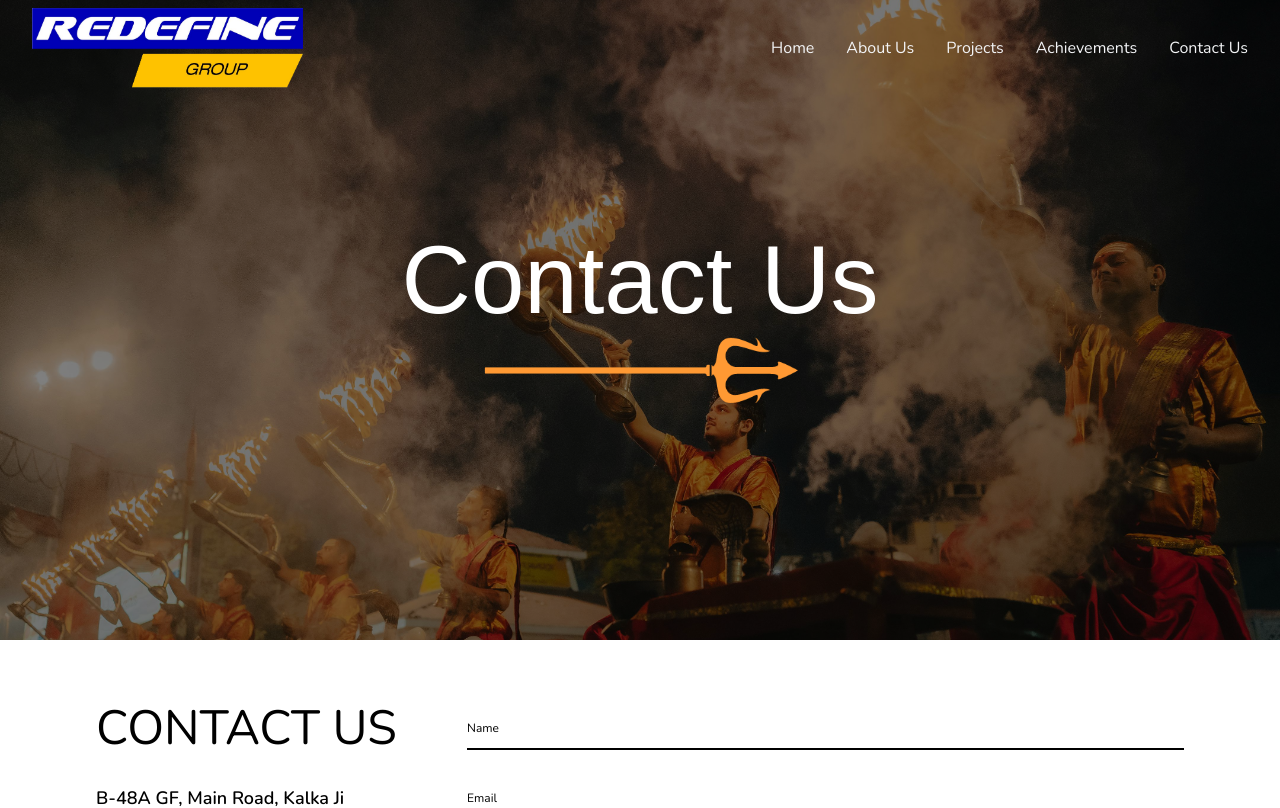
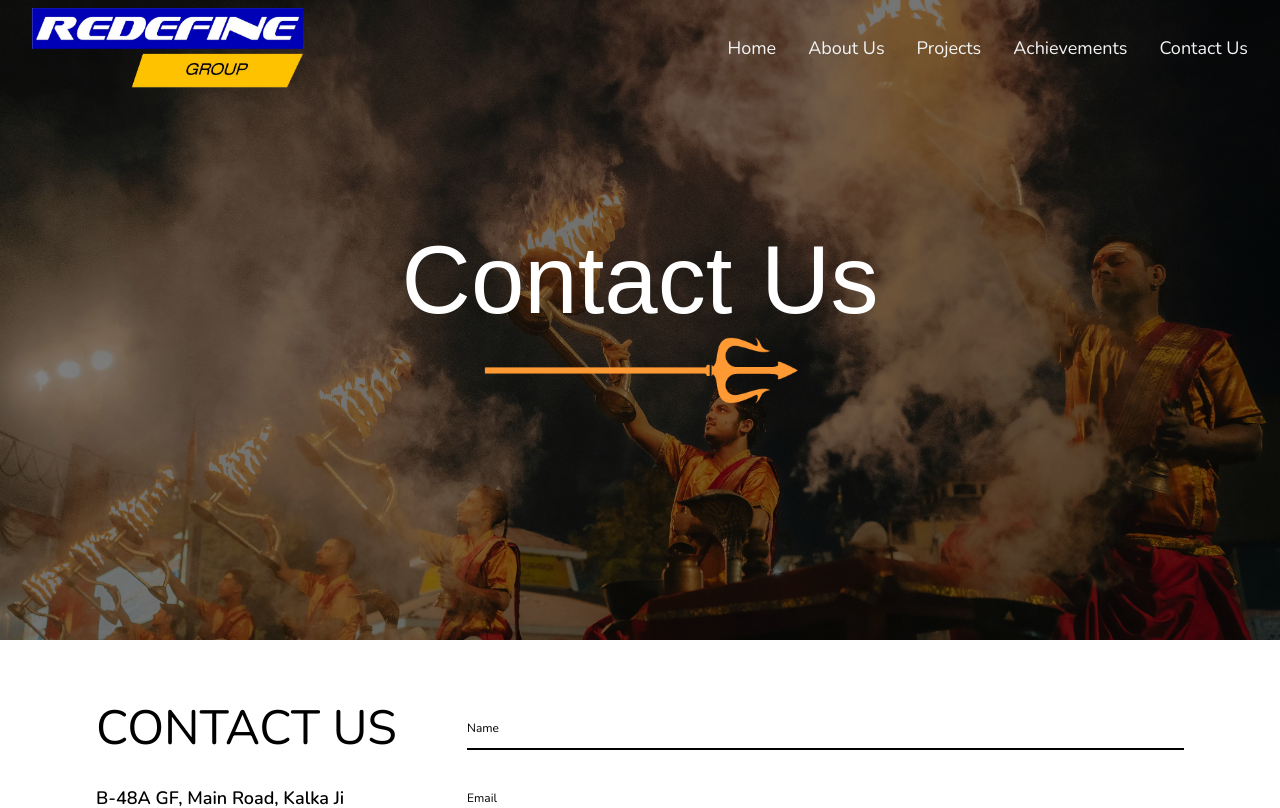
Before and after one commit to DiamondOreDev/renderboxx-redefine, a React (Vite) app: page /contactus in a window 1280 px wide. Shown: the top 808 px of the page. Built offline with nearby package versions, Linux system fonts and the light colour scheme; a web font is replaced by a local one.

Commit message:
textincrease

```diff
--- a/src/Components/Home/Navbar.jsx
+++ b/src/Components/Home/Navbar.jsx
@@ -102,7 +102,7 @@ const Navbar = () => {
         </div>
 
         {/* Desktop Navigation */}
-        <div className="hidden md:flex space-x-8">
+        <div className="hidden md:flex text-lg space-x-8">
           <Link
             to={"/"}
             className="text-gray-100 hover:text-primary transition-colors"
--- a/src/Pages/Home/AboutUsPage.jsx
+++ b/src/Pages/Home/AboutUsPage.jsx
@@ -10,9 +10,9 @@ import trishul from "../../assets/trishul.png";
 import RedefineOwner from "../../assets/RedefineOwner.jpg";
 
 const AboutUsPage = () => {
-  // useEffect(() => {
-  //   window.scrollTo(0, 0);
-  // }, []);
+  useEffect(() => {
+    window.scrollTo(0, 0);
+  }, []);
 
   return (
     <>
```
